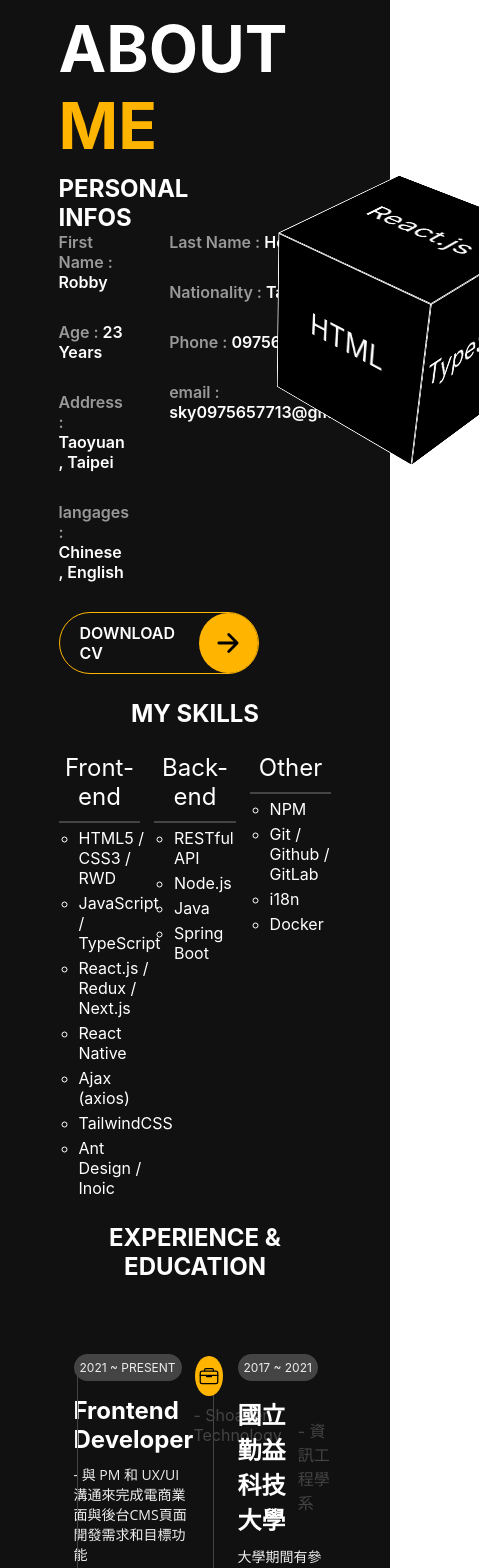
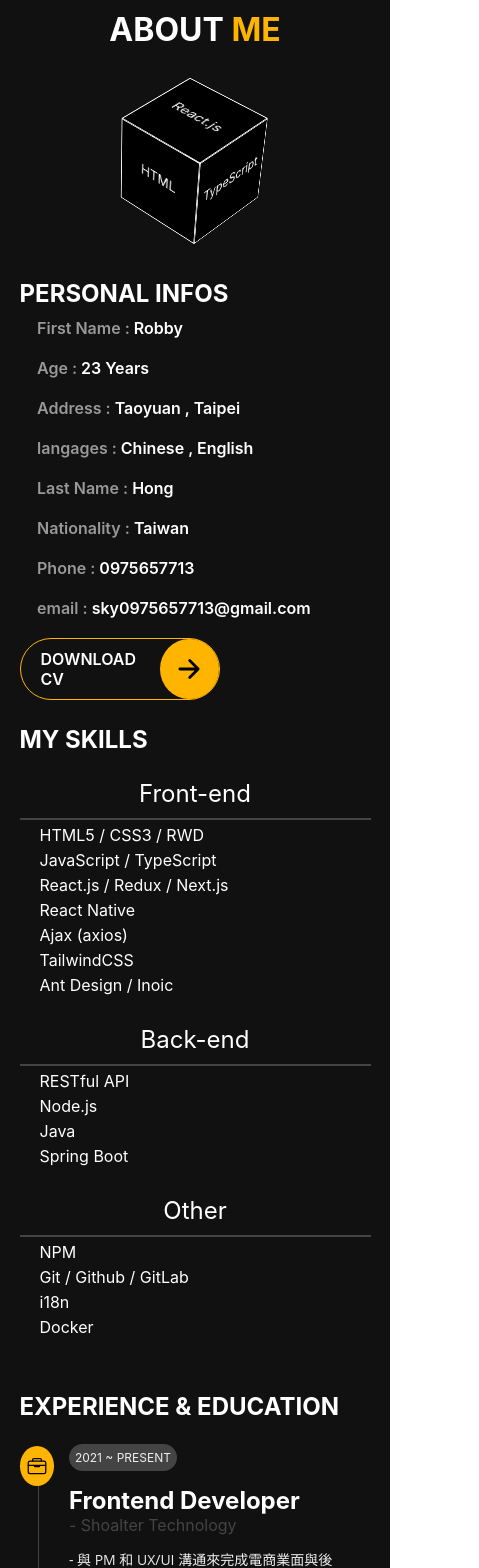
Before and after one commit to tiancai-1228/personal_website, a Next.js app: page /about in a window 390 px wide. Shown: the top 1568 px of the page, 479 px wide, since content can reach past the window. Built offline with nearby package versions, Linux system fonts and the light colour scheme.

Commit message:
about page rwd

```diff
--- a/src/pages/about.tsx
+++ b/src/pages/about.tsx
@@ -16,7 +16,7 @@ const about = () => {
               ABOUT <span>ME</span>
             </h1>
           </div>
-          <div className={styles.flex}>
+          <div className={styles.flex_box}>
             <div className={styles.person}>
               <div>
                 <h2>PERSONAL INFOS</h2>
--- a/src/styles/about.module.css
+++ b/src/styles/about.module.css
@@ -32,7 +32,6 @@
 
 .person ul li {
   width: 100%;
-
   color: #999;
   margin-bottom: 30px;
   font-weight: 600;
@@ -95,6 +94,9 @@
   padding-bottom: 100px;
 }
 .flex {
+  display: flex;
+}
+.flex_box {
   display: flex;
 }
 .experience_flex {
@@ -173,3 +175,84 @@
   font-family: "Open Sans", sans-serif;
   margin: 10px 0;
 }
+
+.experience_content p {
+  line-height: 30px;
+}
+
+@media (max-width: 1140px) {
+  .title {
+    font-size: 1em;
+  }
+  .person {
+    width: 100%;
+  }
+  .person_ifo {
+    display: block;
+    margin-top: 10px;
+  }
+
+  .person ul {
+    padding: 0;
+  }
+
+  .person ul li {
+    margin-bottom: 20px;
+  }
+}
+
+@media (max-width: 767px) {
+  .content {
+    width: 90%;
+  }
+
+  .person_ifo {
+    width: 90%;
+    margin-left: auto;
+    margin-right: auto;
+  }
+  .flex_box {
+    flex-direction: column-reverse;
+  }
+  .flex {
+    flex-direction: column;
+  }
+  .skill ul {
+    display: block;
+  }
+  .skill h2 {
+    width: 100%;
+    text-align: left;
+  }
+
+  .skill ul li {
+    width: 100%;
+    display: block;
+    margin-bottom: 30px;
+  }
+
+  .skill_title {
+    width: 100%;
+  }
+
+  .box {
+    height: 220px;
+  }
+
+  .experience h2 {
+    text-align: left;
+  }
+
+  .experience ul {
+    width: 100%;
+  }
+  .experience ul li {
+    margin: 0 0 30px 0;
+  }
+  .experience_flex {
+    flex-direction: column;
+  }
+  .experience_flex h3 {
+    font-size: 1.5em;
+  }
+}
--- a/src/styles/box.module.css
+++ b/src/styles/box.module.css
@@ -104,3 +104,83 @@
     transform: rotateX(45deg) rotateY(-45deg);
   }
 }
+
+@media (max-width: 1140px) {
+  .box {
+    top: 80px;
+    left: 0px;
+  }
+}
+
+@media (max-width: 767px) {
+  .box {
+    height: 100px;
+    width: 100px;
+    top: 50px;
+    left: 70%;
+  }
+  .box div {
+    height: 100px;
+    width: 100px;
+    padding: 35px 0px;
+    font-size: 16px;
+  }
+  .Left {
+    right: 50px !important;
+    transform: rotateY(-90deg);
+    animation: Left 5s infinite;
+  }
+
+  .Right {
+    left: 50px !important;
+    transform: rotateY(90deg);
+    animation: Right 5s infinite;
+  }
+
+  .Top {
+    bottom: 50px !important;
+    transform: rotateX(90deg);
+    animation: Top 5s infinite;
+  }
+
+  .Bottom {
+    top: 50px !important;
+    transform: rotateX(-90deg);
+    animation: Bottom 5s infinite;
+  }
+
+  .Front {
+    transform: translateZ(50px);
+  }
+
+  .Back {
+    transform: translateZ(-50px);
+  }
+
+  .box:hover .Left {
+    right: 70px !important;
+
+    color: #ffb400 !important;
+  }
+  .box:hover .Right {
+    left: 70px !important;
+    color: #ffb400 !important;
+  }
+  .box:hover .Top {
+    bottom: 70px !important;
+    color: #ffb400 !important;
+  }
+  .box:hover .Bottom {
+    top: 70px !important;
+
+    color: #ffb400 !important;
+  }
+  .box:hover .Front {
+    transform: translateZ(70px);
+    color: #ffb400 !important;
+  }
+  .box:hover .Back {
+    transform: translateZ(-70px);
+    color: #ffb400 !important;
+  }
+}
```
